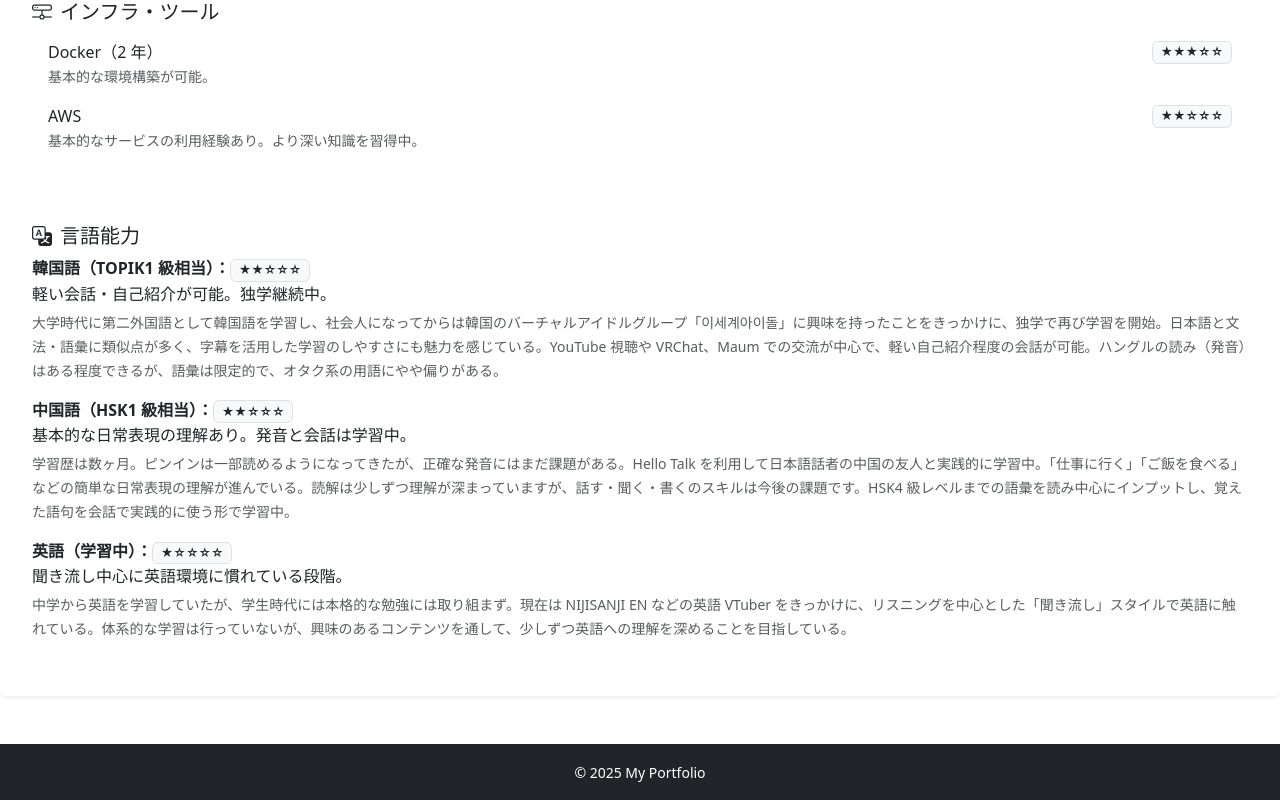
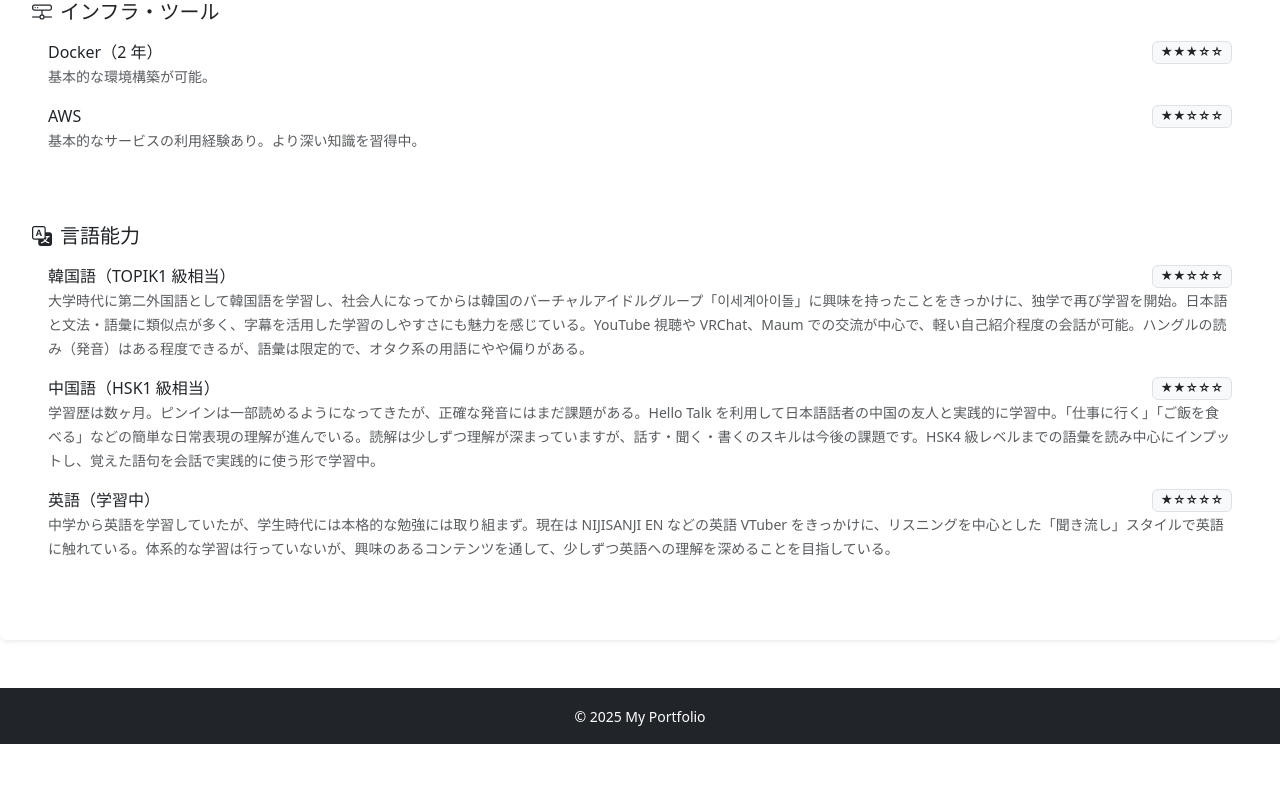
Before and after one commit to taka-onigiri-dev/my-portfolio, a Vue app: page / in a window 1280 px wide. Shown: the part 2763-3563 px from the top of the page. After the commit the page ends 3507 px from the top, so only its background shows below. Built offline with nearby package versions, Linux system fonts and the light colour scheme; the HTML template or start-up script is replaced by a standard one.

Commit message:
デザイン修正

```diff
--- a/src/components/Skills.vue
+++ b/src/components/Skills.vue
@@ -87,44 +87,42 @@
       <div class="card mb-3 bg-white border-0">
         <div class="card-body">
           <h3 class="h5 text-dark"><i class="bi bi-translate me-2"></i>言語能力</h3>
-          <div class="mb-3">
-            <strong
-              >韓国語（TOPIK1 級相当）：<span class="badge bg-light text-dark border"
-                >★★☆☆☆</span
-              ></strong
-            >
-            <p class="mb-1">軽い会話・自己紹介が可能。独学継続中。</p>
+          <ul class="list-group mb-3">
+            <li class="list-group-item bg-white text-dark border-0">
+              <div class="d-flex justify-content-between align-items-center">
+                <span>韓国語（TOPIK1 級相当）</span>
+                <span class="badge bg-light text-dark border">★★☆☆☆</span>
+              </div>
               <small class="text-muted"
                 >大学時代に第二外国語として韓国語を学習し、社会人になってからは韓国のバーチャルアイドルグループ「이세계아이돌」に興味を持ったことをきっかけに、独学で再び学習を開始。日本語と文法・語彙に類似点が多く、字幕を活用した学習のしやすさにも魅力を感じている。YouTube
                 視聴や VRChat、Maum
                 での交流が中心で、軽い自己紹介程度の会話が可能。ハングルの読み（発音）はある程度できるが、語彙は限定的で、オタク系の用語にやや偏りがある。</small
               >
+            </li>
+            <li class="list-group-item bg-white text-dark border-0">
+              <div class="d-flex justify-content-between align-items-center">
+                <span>中国語（HSK1 級相当）</span>
+                <span class="badge bg-light text-dark border">★★☆☆☆</span>
               </div>
-          <div class="mb-3">
-            <strong
-              >中国語（HSK1 級相当）：<span class="badge bg-light text-dark border"
-                >★★☆☆☆</span
-              ></strong
-            >
-            <p class="mb-1">基本的な日常表現の理解あり。発音と会話は学習中。</p>
               <small class="text-muted"
                 >学習歴は数ヶ月。ピンインは一部読めるようになってきたが、正確な発音にはまだ課題がある。Hello
                 Talk
                 を利用して日本語話者の中国の友人と実践的に学習中。「仕事に行く」「ご飯を食べる」などの簡単な日常表現の理解が進んでいる。読解は少しずつ理解が深まっていますが、話す・聞く・書くのスキルは今後の課題です。HSK4
                 級レベルまでの語彙を読み中心にインプットし、覚えた語句を会話で実践的に使う形で学習中。</small
               >
+            </li>
+            <li class="list-group-item bg-white text-dark border-0">
+              <div class="d-flex justify-content-between align-items-center">
+                <span>英語（学習中）</span>
+                <span class="badge bg-light text-dark border">★☆☆☆☆</span>
               </div>
-          <div>
-            <strong
-              >英語（学習中）：<span class="badge bg-light text-dark border">★☆☆☆☆</span></strong
-            >
-            <p class="mb-1">聞き流し中心に英語環境に慣れている段階。</p>
               <small class="text-muted"
                 >中学から英語を学習していたが、学生時代には本格的な勉強には取り組まず。現在は
                 NIJISANJI EN などの英語 VTuber
                 をきっかけに、リスニングを中心とした「聞き流し」スタイルで英語に触れている。体系的な学習は行っていないが、興味のあるコンテンツを通して、少しずつ英語への理解を深めることを目指している。</small
               >
-          </div>
+            </li>
+          </ul>
         </div>
       </div>
     </div>
```
Lines whose indentation alone changed are shown as unchanged.
